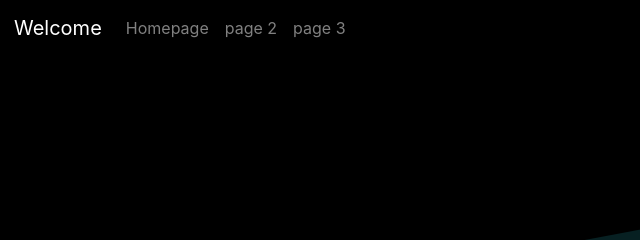
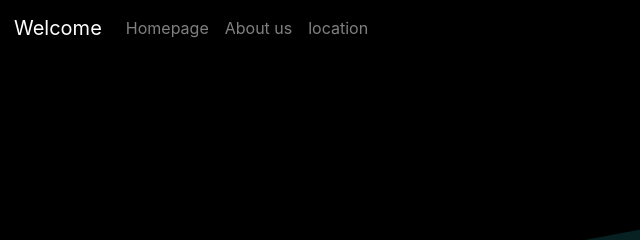
Before and after one commit to MTCODEON/MTCODEON.github.io, a plain HTML site: page index.html in a window 1280 px wide. Shown: the top 240 px of the page, 2-642 px from the left. Drawn offline with nearby package versions, Linux system fonts and the light colour scheme.

Commit message:
added index

```diff
--- a/index.html
+++ b/index.html
@@ -14,8 +14,8 @@
 			<div class='collapse navbar-collapse' id='collapsibleNavbar'>
 				<ul class='navbar-nav'>
 					<li class='nav-item'> <a class='nav-link' href='#'>Homepage</a> </li>
-					<li class='nav-item'> <a class='nav-link' href='#'>page 2</a> </li>
-					<li class='nav-item'> <a class='nav-link' href='#'>page 3</a> </li>
+					<li class='nav-item'> <a class='nav-link' href='#'>About us</a> </li>
+					<li class='nav-item'> <a class='nav-link' href='#'>location</a> </li>
 				</ul>
 			</div>
 		</nav>
```
